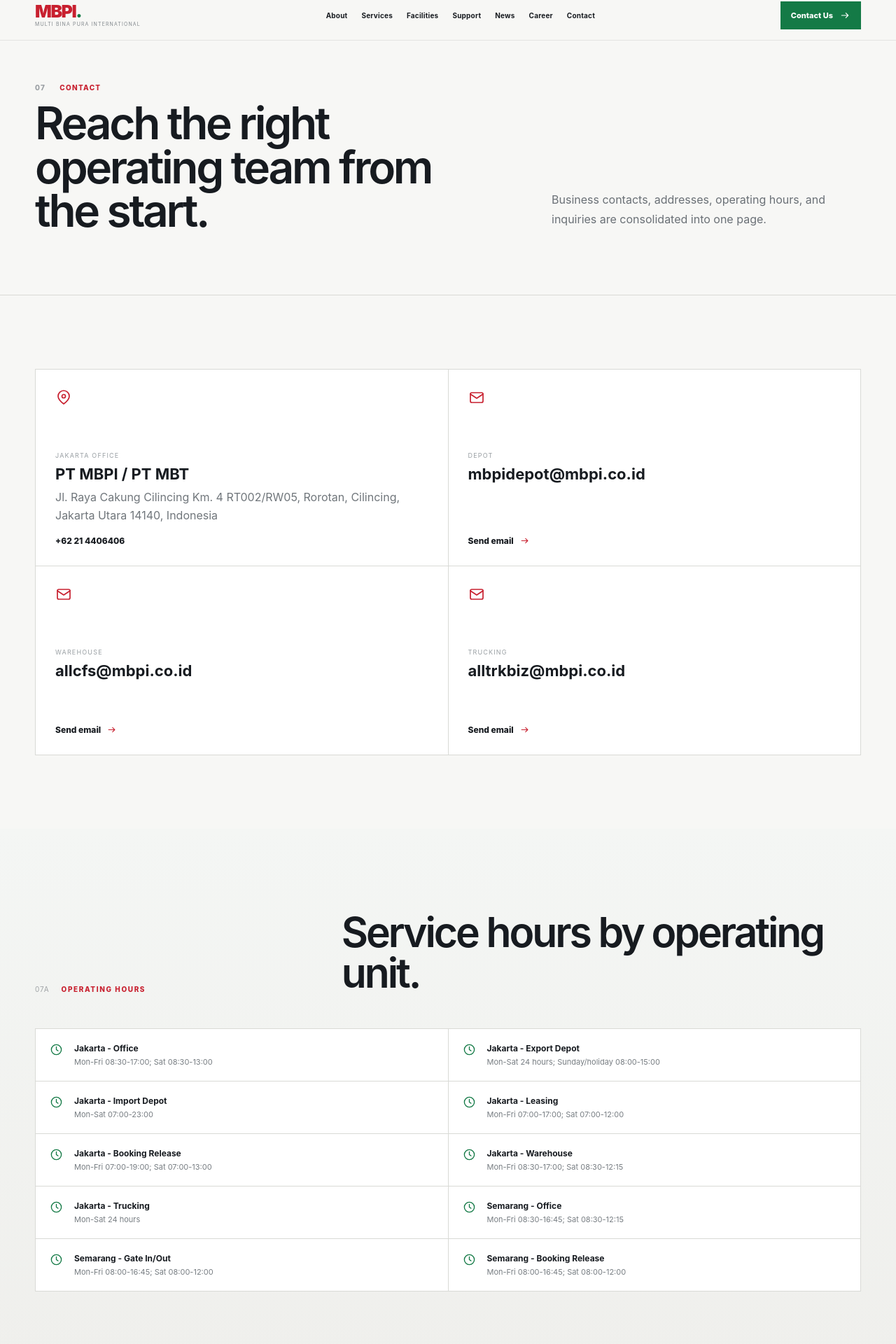
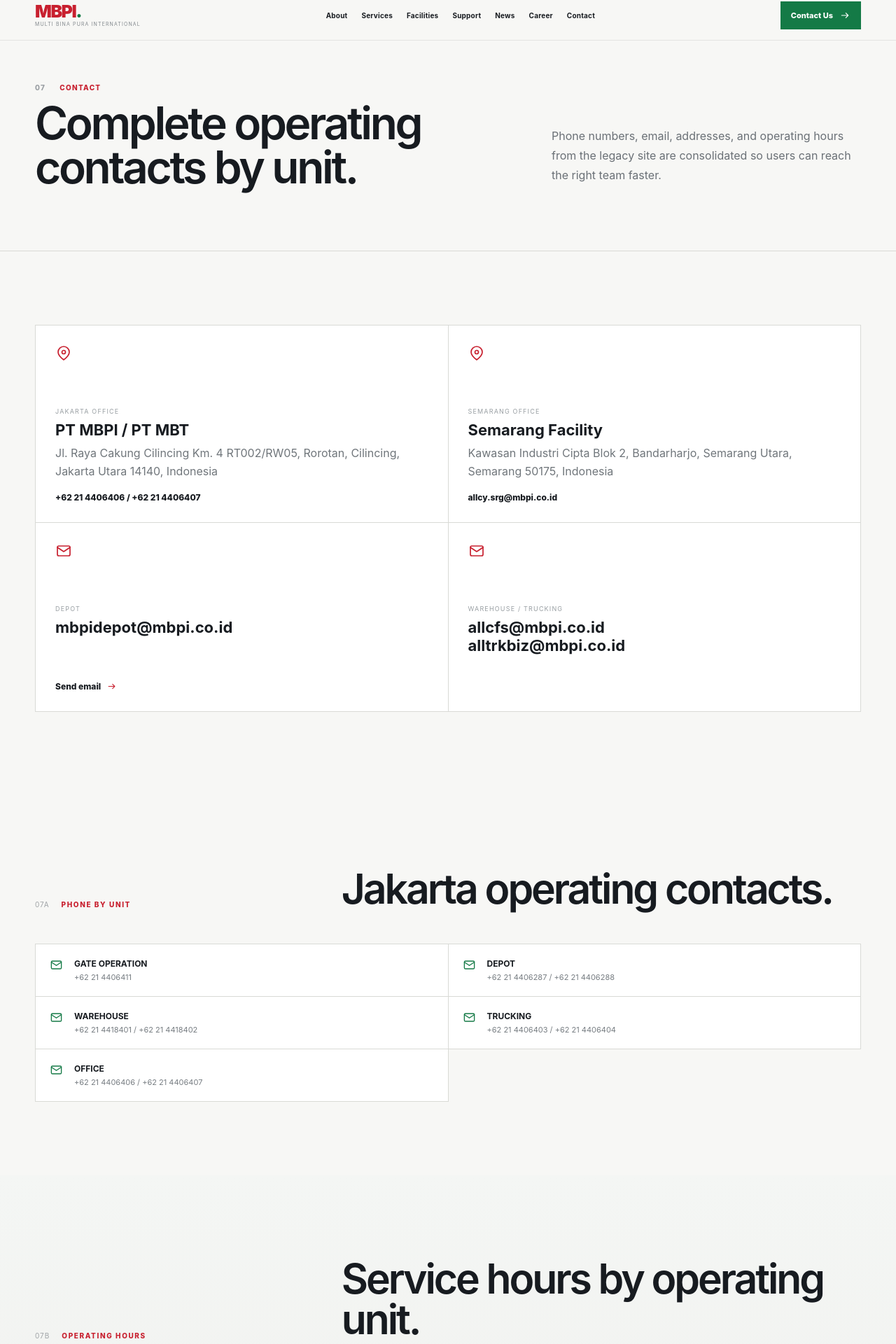
Before and after one commit to nabillazachra/mbpi-revamp, a Next.js app: page /contact in a window 1280 px wide. Shown: the part 41-1961 px from the top of the page at 70% size. Built offline with nearby package versions, Linux system fonts and the light colour scheme.

Commit message:
content: restore unit contacts and operating hours

```diff
--- a/components/ContactPage.js
+++ b/components/ContactPage.js
@@ -15,10 +15,17 @@
   ] : [
     ['Jakarta - Office','Mon-Fri 08:30-17:00; Sat 08:30-13:00'],['Jakarta - Export Depot','Mon-Sat 24 hours; Sunday/holiday 08:00-15:00'],['Jakarta - Import Depot','Mon-Sat 07:00-23:00'],['Jakarta - Leasing','Mon-Fri 07:00-17:00; Sat 07:00-12:00'],['Jakarta - Booking Release','Mon-Fri 07:00-19:00; Sat 07:00-13:00'],['Jakarta - Warehouse','Mon-Fri 08:30-17:00; Sat 08:30-12:15'],['Jakarta - Trucking','Mon-Sat 24 hours'],['Semarang - Office','Mon-Fri 08:30-16:45; Sat 08:30-12:15'],['Semarang - Gate In/Out','Mon-Fri 08:00-16:45; Sat 08:00-12:00'],['Semarang - Booking Release','Mon-Fri 08:00-16:45; Sat 08:00-12:00']
   ];
+  const units=[['GATE OPERATION',site.offices.jakarta.gatePhones],['DEPOT',site.offices.jakarta.depotPhones],['WAREHOUSE',site.offices.jakarta.warehousePhones],['TRUCKING',site.offices.jakarta.truckingPhones],['OFFICE',site.offices.jakarta.phones]];
   return <SiteShell lang={lang}>
-    <PageHero index="07" kicker={id ? 'KONTAK' : 'CONTACT'} title={id ? 'Hubungi unit yang tepat sejak awal.' : 'Reach the right operating team from the start.'} intro={id ? 'Kontak bisnis, alamat, jam operasional, dan inquiry disatukan agar pengguna tidak perlu berpindah halaman.' : 'Business contacts, addresses, operating hours, and inquiries are consolidated into one page.'}/>
-    <section className="section"><div className="container contactCards"><article><Icon name="location"/><small>JAKARTA OFFICE</small><h3>PT MBPI / PT MBT</h3><p>{site.offices.jakarta.address}</p><a href={`tel:${site.offices.jakarta.phones[0].replace(/\s/g,'')}`}>{site.offices.jakarta.phones[0]}</a></article><article><Icon name="mail"/><small>DEPOT</small><h3>{site.contacts.depot}</h3><a href={`mailto:${site.contacts.depot}`}>{id ? 'Kirim email' : 'Send email'} <Icon name="arrow" size={15}/></a></article><article><Icon name="mail"/><small>WAREHOUSE</small><h3>{site.contacts.warehouse}</h3><a href={`mailto:${site.contacts.warehouse}`}>{id ? 'Kirim email' : 'Send email'} <Icon name="arrow" size={15}/></a></article><article><Icon name="mail"/><small>TRUCKING</small><h3>{site.contacts.trucking}</h3><a href={`mailto:${site.contacts.trucking}`}>{id ? 'Kirim email' : 'Send email'} <Icon name="arrow" size={15}/></a></article></div></section>
-    <section className="section hoursBand"><div className="container"><div className="sectionHead compact"><div><span className="sectionIndex">07A</span><span className="kicker">{id ? 'JAM OPERASIONAL' : 'OPERATING HOURS'}</span></div><h2>{id ? 'Waktu layanan berdasarkan unit.' : 'Service hours by operating unit.'}</h2></div><div className="hoursGrid">{hours.map(([name,time])=><article key={name}><Icon name="clock" size={19}/><div><strong>{name}</strong><span>{time}</span></div></article>)}</div></div></section>
-    <section className="section inquiryBand"><div className="container inquiryGrid"><div><div className="kicker">INQUIRY</div><h2>{id ? 'Ceritakan kebutuhan logistik Anda.' : 'Tell us about your logistics requirement.'}</h2><p>{id ? 'Versi GitHub Pages ini menggunakan mailto agar tidak menyimpan data form di server statis. Saat backend resmi tersedia, form dapat diganti dengan endpoint terproteksi.' : 'This GitHub Pages version uses mailto so form data is not stored on a static server. When an official backend is available, it can be replaced with a protected endpoint.'}</p></div><form onSubmit={submit}><label>{id ? 'Nama' : 'Name'}<input required value={form.name} onChange={e=>setForm({...form,name:e.target.value})}/></label><label>{id ? 'Perusahaan' : 'Company'}<input value={form.company} onChange={e=>setForm({...form,company:e.target.value})}/></label><label>Email<input type="email" required value={form.email} onChange={e=>setForm({...form,email:e.target.value})}/></label><label>{id ? 'Telepon' : 'Phone'}<input value={form.phone} onChange={e=>setForm({...form,phone:e.target.value})}/></label><label className="full">{id ? 'Pesan' : 'Message'}<textarea required rows="5" value={form.message} onChange={e=>setForm({...form,message:e.target.value})}/></label><button className="primaryBtn" type="submit">{id ? 'Buat Email Inquiry' : 'Create Inquiry Email'} <Icon name="arrow" size={17}/></button></form></div></section>
+    <PageHero index="07" kicker={id ? 'KONTAK' : 'CONTACT'} title={id ? 'Kontak operasional lengkap per unit.' : 'Complete operating contacts by unit.'} intro={id ? 'Nomor telepon, email, alamat, dan jam operasional dari website existing dikonsolidasikan agar pengguna lebih cepat mencapai unit yang tepat.' : 'Phone numbers, email, addresses, and operating hours from the legacy site are consolidated so users can reach the right team faster.'}/>
+    <section className="section"><div className="container contactCards">
+      <article><Icon name="location"/><small>JAKARTA OFFICE</small><h3>PT MBPI / PT MBT</h3><p>{site.offices.jakarta.address}</p><a href={`tel:${site.offices.jakarta.phones[0].replace(/\s/g,'')}`}>{site.offices.jakarta.phones.join(' / ')}</a></article>
+      <article><Icon name="location"/><small>SEMARANG OFFICE</small><h3>Semarang Facility</h3><p>{site.offices.semarang.address}</p><a href={`mailto:${site.offices.semarang.email}`}>{site.offices.semarang.email}</a></article>
+      <article><Icon name="mail"/><small>DEPOT</small><h3>{site.contacts.depot}</h3><a href={`mailto:${site.contacts.depot}`}>{id ? 'Kirim email' : 'Send email'} <Icon name="arrow" size={15}/></a></article>
+      <article><Icon name="mail"/><small>WAREHOUSE / TRUCKING</small><h3>{site.contacts.warehouse}<br/>{site.contacts.trucking}</h3></article>
+    </div></section>
+    <section className="section"><div className="container"><div className="sectionHead compact"><div><span className="sectionIndex">07A</span><span className="kicker">{id ? 'TELEPON PER UNIT' : 'PHONE BY UNIT'}</span></div><h2>{id ? 'Kontak operasional Jakarta.' : 'Jakarta operating contacts.'}</h2></div><div className="hoursGrid">{units.map(([name,phones])=><article key={name}><Icon name="mail" size={19}/><div><strong>{name}</strong><span>{phones.join(' / ')}</span></div></article>)}</div></div></section>
+    <section className="section hoursBand"><div className="container"><div className="sectionHead compact"><div><span className="sectionIndex">07B</span><span className="kicker">{id ? 'JAM OPERASIONAL' : 'OPERATING HOURS'}</span></div><h2>{id ? 'Waktu layanan berdasarkan unit.' : 'Service hours by operating unit.'}</h2></div><div className="hoursGrid">{hours.map(([name,time])=><article key={name}><Icon name="clock" size={19}/><div><strong>{name}</strong><span>{time}</span></div></article>)}</div></div></section>
+    <section className="section inquiryBand"><div className="container inquiryGrid"><div><div className="kicker">INQUIRY</div><h2>{id ? 'Ceritakan kebutuhan logistik Anda.' : 'Tell us about your logistics requirement.'}</h2><p>{id ? 'Untuk versi GitHub Pages, form membuka email client dan tidak menyimpan data di server statis.' : 'For the GitHub Pages build, the form opens the email client and does not store form data on a static server.'}</p></div><form onSubmit={submit}><label>{id ? 'Nama' : 'Name'}<input required value={form.name} onChange={e=>setForm({...form,name:e.target.value})}/></label><label>{id ? 'Perusahaan' : 'Company'}<input value={form.company} onChange={e=>setForm({...form,company:e.target.value})}/></label><label>Email<input type="email" required value={form.email} onChange={e=>setForm({...form,email:e.target.value})}/></label><label>{id ? 'Telepon' : 'Phone'}<input value={form.phone} onChange={e=>setForm({...form,phone:e.target.value})}/></label><label className="full">{id ? 'Pesan' : 'Message'}<textarea required rows="5" value={form.message} onChange={e=>setForm({...form,message:e.target.value})}/></label><button className="primaryBtn" type="submit">{id ? 'Buat Email Inquiry' : 'Create Inquiry Email'} <Icon name="arrow" size={17}/></button></form></div></section>
   </SiteShell>;
 }
```
